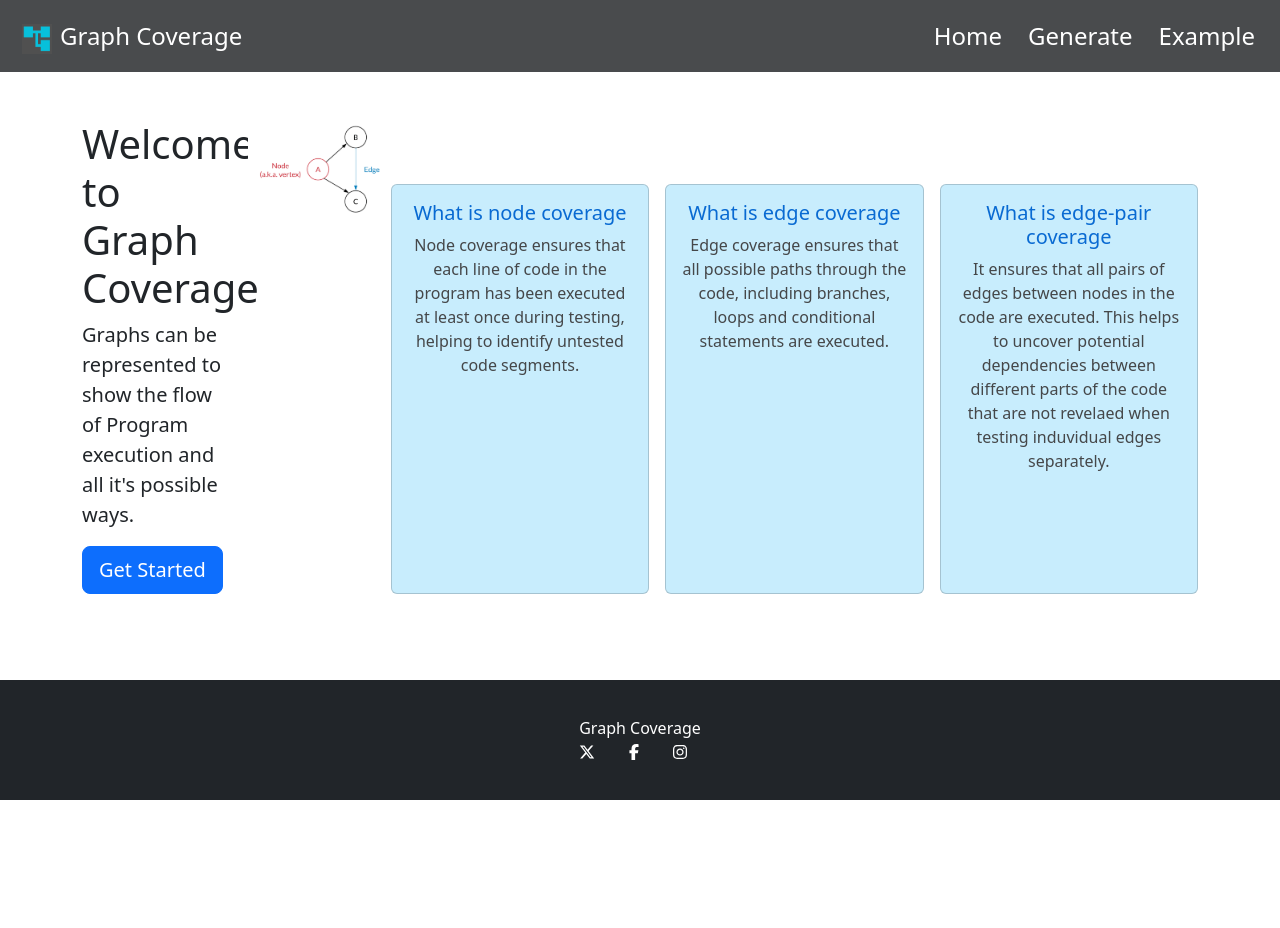
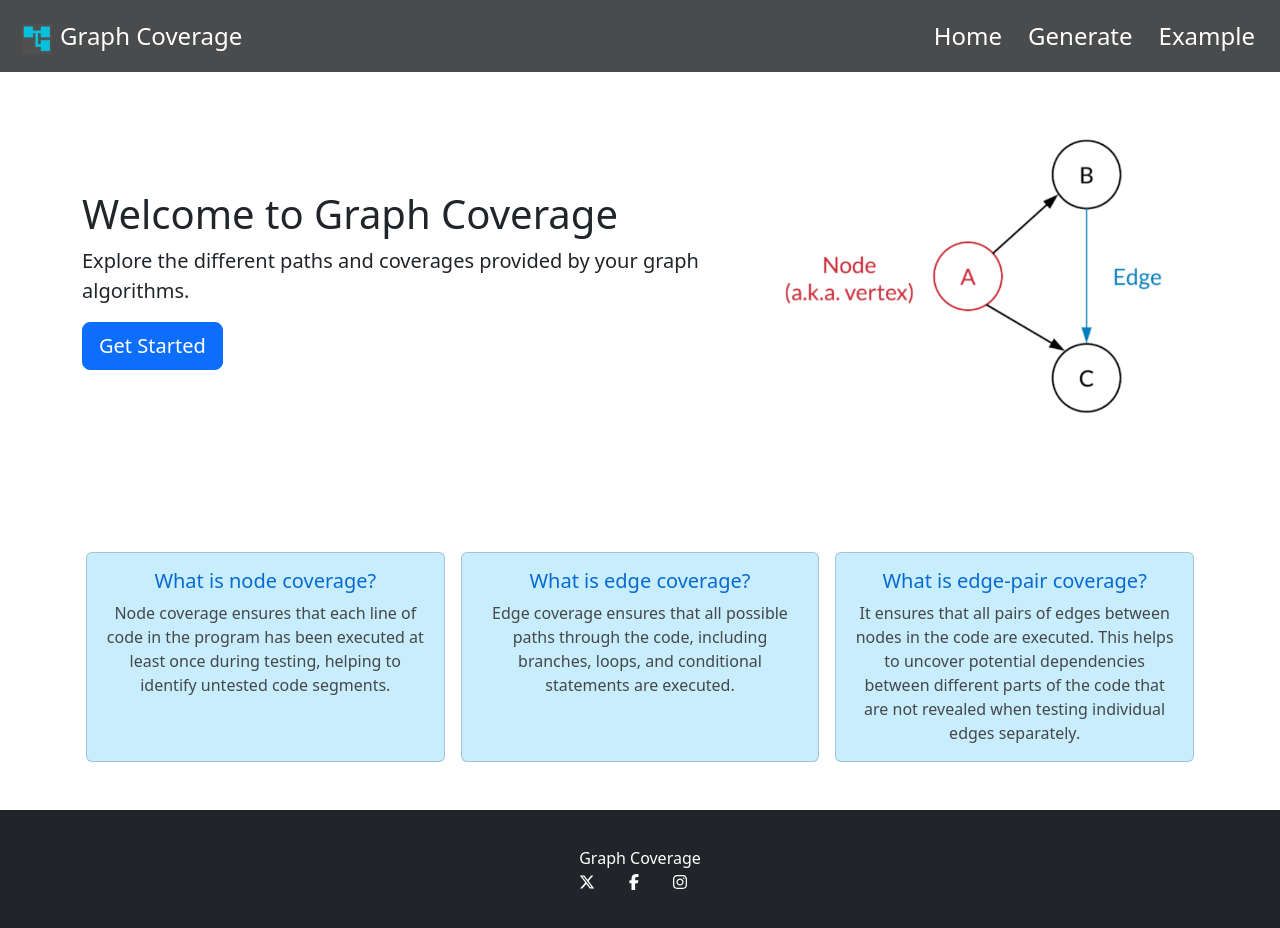
Before and after one commit to sujithne/Graph_Coverage, a React (Create React App) app: page / in a window 1280 px wide. Before the commit the page ends 800 px from the top, so only its background shows below. Built offline with nearby package versions, Linux system fonts and the light colour scheme.

Commit message:
Home page

```diff
--- a/src/App.js
+++ b/src/App.js
@@ -7,6 +7,7 @@ import NavBar from './components/NavBar';
 import HomePage from './components/HomePage';
 import Footer from './components/Footer';
 import GeneratePage from './components/GeneratePage';
+import ExamplePage from './components/ExamplePage';
 // Import or define other pages (GeneratePage, ExamplePage)
 
 function App() {
@@ -16,6 +17,8 @@ function App() {
       <Routes>
         <Route path="/" element={<HomePage />} />
         <Route path="/generate" element={<GeneratePage/>}/>
+        <Route path="/example" element={<ExamplePage/>}/>
+
         {/* Add routes for your Generate and Example components */}
       </Routes>
       <Footer />
--- a/src/components/HomePage.js
+++ b/src/components/HomePage.js
@@ -1,25 +1,37 @@
 import React from 'react';
+import { Link } from 'react-router-dom';
+import Navbar from './NavBar.js';
+import Footer from './Footer.js';
+import GraphImage from '../assets/graph-image.png';
 import Section from './Section';
-import GraphImage from '../assets/graph-image.png';
 
-function HomePage() {
+const HomePage = () => {
     return (
+        <div>
             <div className="container my-5">
                 <div className="row">
-                <div className="col-md-6 my-auto">
+                    <div className="col-12 col-md-7 my-auto">
                         <h1>Welcome to Graph Coverage</h1>
-                    <p className="lead">Graphs can be represented to show the flow of Program execution and all it's possible ways.</p>
-                    <button className="btn btn-primary btn-lg">Get Started</button>
+                        <p className="lead">
+                            Explore the different paths and coverages provided by your graph algorithms.
+                        </p>
+                        <Link to="/generate" className="btn btn-primary btn-lg">
+                            Get Started
+                        </Link>
                     </div>
-                <div className="col-md-6">
-                    <img src={GraphImage} alt="Graph Coverage Visualization" className="img-fluid" />
+                    <div className="col-12 col-md-5">
+                        <img src={GraphImage} alt="Graph Visualization" className="img-fluid mb-3" />
                     </div>
                 </div>
+            </div>
+            <div>
+            <div className="container my-5"> {/* Use 'container' for fixed width or 'container-fluid' for full width with padding */}
                 <div className="d-flex justify-content-center">
-                <div className="row mt-5 text-center g-3 card-row"> {/* Added card-row for equal height */}
-                    <div className="col-md-4 d-flex align-items-stretch"> {/* d-flex and align-items-stretch ensure the card fills the column's height */}
+                    {/* 'g-3' for gap; 'px-5' adds greater left and right padding to the 'row' itself */}
+                    <div className="row mt-5 text-center g-3 px-1 card-row">
+                        <div className="col-md-4 d-flex align-items-stretch">
                             <Section
-                            header="What is node coverage"
+                                header="What is node coverage?"
                                 description="Node coverage ensures that each line of code in the program has been executed at least once during testing, helping to identify untested code segments."
                                 headerClass="card-header-color"
                                 descriptionClass="card-description-color"
@@ -27,16 +39,16 @@ function HomePage() {
                         </div>
                         <div className="col-md-4 d-flex align-items-stretch">
                             <Section
-                            header="What is edge coverage"
-                            description="Edge coverage ensures that all possible paths through the code, including branches, loops and conditional statements are executed."
+                                header="What is edge coverage?"
+                                description="Edge coverage ensures that all possible paths through the code, including branches, loops, and conditional statements are executed."
                                 headerClass="card-header-color"
                                 descriptionClass="card-description-color"
                             />
                         </div>
                         <div className="col-md-4 d-flex align-items-stretch">
                             <Section
-                            header="What is edge-pair coverage"
-                            description="It ensures that all pairs of edges between nodes in the code are executed. This helps to uncover potential dependencies between different parts of the code that are not revelaed when testing induvidual edges separately."
+                                header="What is edge-pair coverage?"
+                                description="It ensures that all pairs of edges between nodes in the code are executed. This helps to uncover potential dependencies between different parts of the code that are not revealed when testing individual edges separately."
                                 headerClass="card-header-color"
                                 descriptionClass="card-description-color"
                             />
@@ -44,7 +56,9 @@ function HomePage() {
                     </div>
                 </div>
             </div>
+        </div>
+        </div >
     );
-}
+};
 
 export default HomePage;
--- a/src/styling/GeneratePage.css
+++ b/src/styling/GeneratePage.css
@@ -40,6 +40,7 @@
   }
 
   .text-area-container {
+
     flex: 1;
     padding: 20px;
     display: flex;
@@ -49,7 +50,7 @@
 
   .text-area {
     width: 100%;
-    height: 100px;
+    height: 300px;
     background-color: black;
     color: white;
     border: none;
```
Also changed, not shown: src/assets/graph-example.png (added), src/components/ExamplePage.js (added), src/styling/ExamplePage.css (added). Lines whose indentation alone changed are shown as unchanged.
